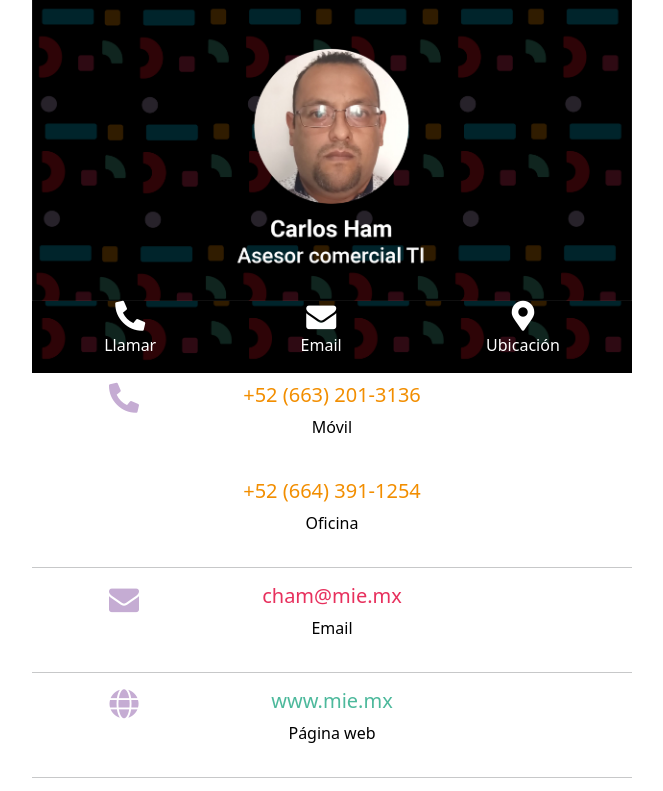
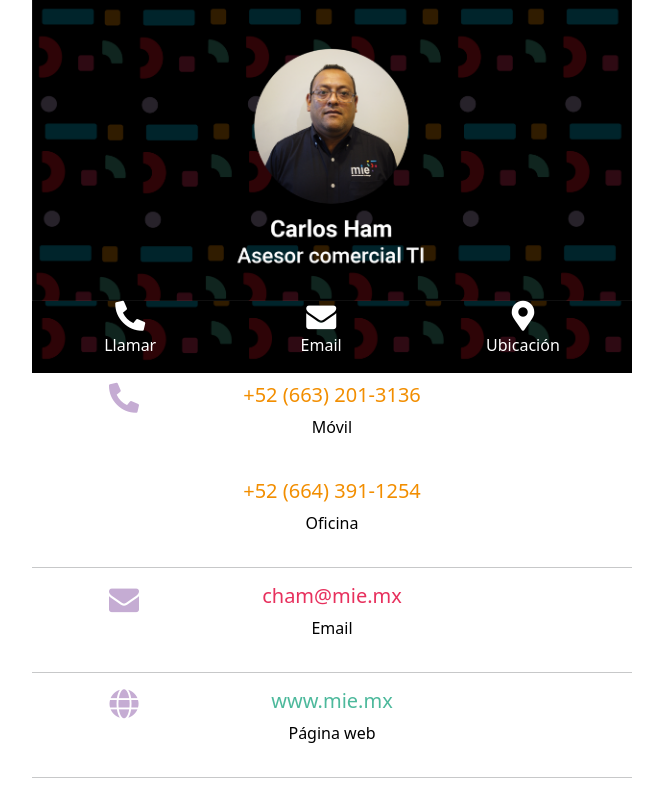
Before and after one commit to MexicoInternetExchange/CarlosHam, a plain HTML site: page docs/index.html in a window 1280 px wide. Shown: the top 791 px of the page, without its empty margins (308-971 px from the left). Drawn offline with nearby package versions, Linux system fonts and the light colour scheme.

Commit message:
Update index.html

```diff
--- a/docs/index.html
+++ b/docs/index.html
@@ -19,7 +19,7 @@
 
 <body>
     <div class="tarjetas">
-        <div class="portada"><img src="./assets/img/portadaCarlos2.png"></div><div class="inicio"><a href="tel:+526632013136"><i class="fas fa-phone-alt"></i><br/><p>Llamar</p></a>
+        <div class="portada"><img src="./assets/img/PortCarlos.png"></div><div class="inicio"><a href="tel:+526632013136"><i class="fas fa-phone-alt"></i><br/><p>Llamar</p></a>
 <a href="mailto:cham@mie.mx?Subject=Quiero%20contactar%20a%20Carlos%20Ham"><i class="fa fa-envelope"></i><br/><p>Email</p></a>
 <a href="https://g.page/Torrecosmopolitaneventos?share"><i class="fas fa-map-marker-alt"></i><br/><p>Ubicación</p></a></div>
         <div class="informcion">
```
